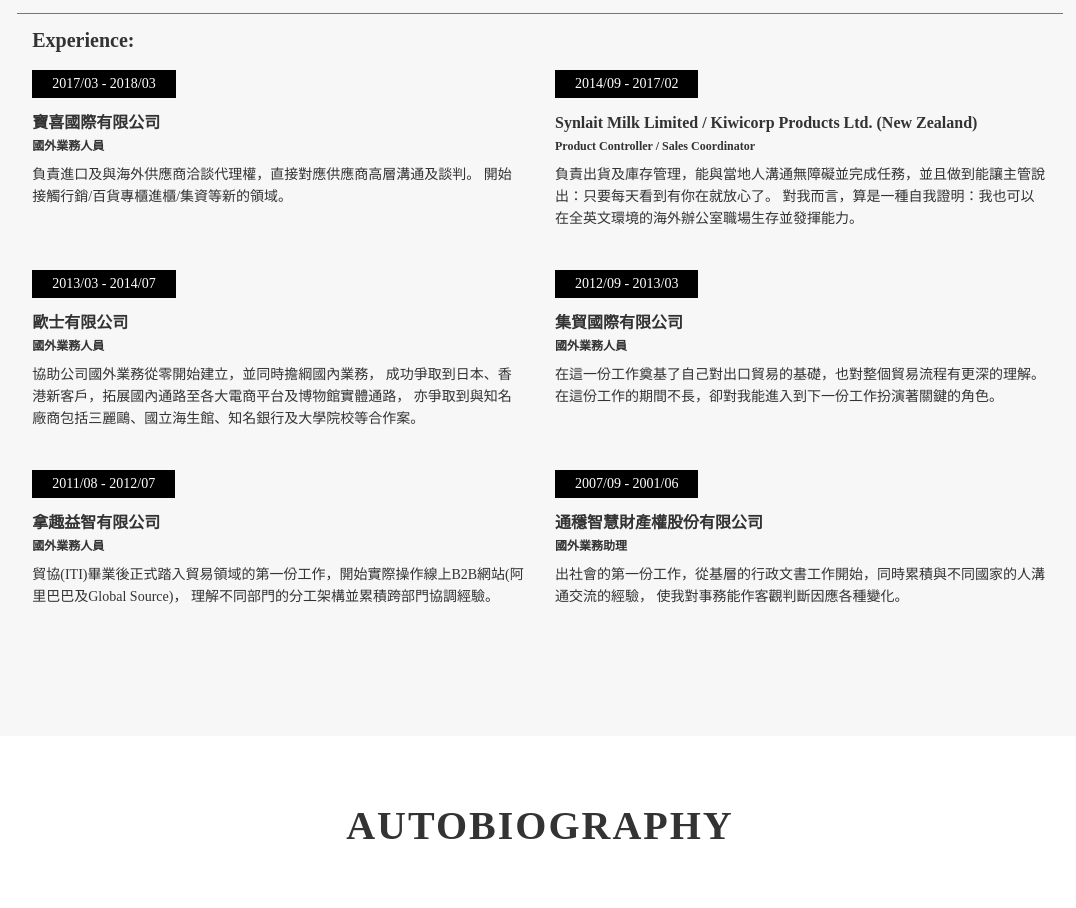
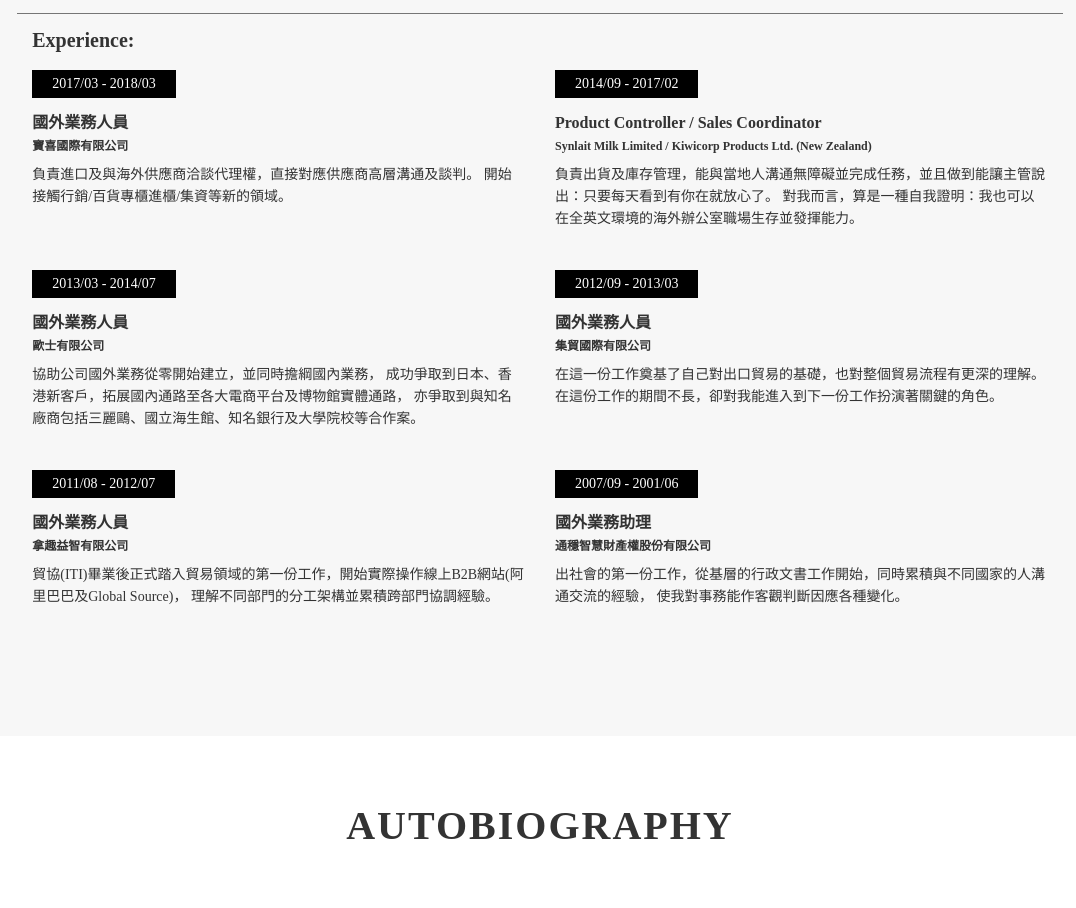
Before and after one commit to peichenchung/revi-resume, a plain HTML site: page index.html in a window 1280 px wide. Shown: the part 2233-3141 px from the top of the page, without its empty margins (100-1176 px from the left). Drawn offline with Linux system fonts and the light colour scheme.

Commit message:
exhange company name and title

```diff
--- a/index.html
+++ b/index.html
@@ -188,8 +188,8 @@
         <div class="col-item">
           <p class="experience-year">2017/03 - 2018/03</p>
           <div class="resume-detail">
-            <h4>寶喜國際有限公司</h4>
-            <h6>國外業務人員</h6>
+            <h4>國外業務人員</h4>
+            <h6>寶喜國際有限公司</h6>
             <p>負責進口及與海外供應商洽談代理權，直接對應供應商高層溝通及談判。
               開始接觸行銷/百貨專櫃進櫃/集資等新的領域。
             </p>
@@ -199,8 +199,8 @@
         <div class="col-item">
           <p class="experience-year">2014/09 - 2017/02</p>
           <div class="resume-detail">
-            <h4>Synlait Milk Limited / Kiwicorp Products Ltd. (New Zealand)</h4>
-            <h6>Product Controller / Sales Coordinator</h6>
+            <h4>Product Controller / Sales Coordinator</h4>
+            <h6>Synlait Milk Limited / Kiwicorp Products Ltd. (New Zealand)</h6>
             <p>負責出貨及庫存管理，能與當地人溝通無障礙並完成任務，並且做到能讓主管說出：只要每天看到有你在就放心了。
               對我而言，算是一種自我證明：我也可以在全英文環境的海外辦公室職場生存並發揮能力。
             </p>
@@ -210,8 +210,8 @@
         <div class="col-item">
           <p class="experience-year">2013/03 - 2014/07</p>
           <div class="resume-detail">
-            <h4>歐士有限公司</h4>
-            <h6>國外業務人員</h6>
+            <h4>國外業務人員</h4>
+            <h6>歐士有限公司</h6>
             <p>協助公司國外業務從零開始建立，並同時擔綱國內業務，
               成功爭取到日本、香港新客戶，拓展國內通路至各大電商平台及博物館實體通路，
               亦爭取到與知名廠商包括三麗鷗、國立海生館、知名銀行及大學院校等合作案。
@@ -222,8 +222,8 @@
         <div class="col-item">
           <p class="experience-year">2012/09 - 2013/03</p>
           <div class="resume-detail">
-            <h4>集貿國際有限公司</h4>
-            <h6>國外業務人員</h6>
+            <h4>國外業務人員</h4>
+            <h6>集貿國際有限公司</h6>
             <p>在這一份工作奠基了自己對出口貿易的基礎，也對整個貿易流程有更深的理解。
               在這份工作的期間不長，卻對我能進入到下一份工作扮演著關鍵的角色。
             </p>
@@ -233,8 +233,8 @@
         <div class="col-item">
           <p class="experience-year">2011/08 - 2012/07</p>
           <div class="resume-detail">
-            <h4>拿趣益智有限公司</h4>
-            <h6>國外業務人員</h6>
+            <h4>國外業務人員</h4>
+            <h6>拿趣益智有限公司</h6>
             <p>貿協(ITI)畢業後正式踏入貿易領域的第一份工作，開始實際操作線上B2B網站(阿里巴巴及Global Source)，
               理解不同部門的分工架構並累積跨部門協調經驗。
             </p>
@@ -244,8 +244,8 @@
         <div class="col-item">
           <p class="experience-year">2007/09 - 2001/06</p>
           <div class="resume-detail">
-            <h4>通穩智慧財產權股份有限公司</h4>
-            <h6>國外業務助理</h6>
+            <h4>國外業務助理</h4>
+            <h6>通穩智慧財產權股份有限公司</h6>
             <p>出社會的第一份工作，從基層的行政文書工作開始，同時累積與不同國家的人溝通交流的經驗，
               使我對事務能作客觀判斷因應各種變化。
             </p>
```
